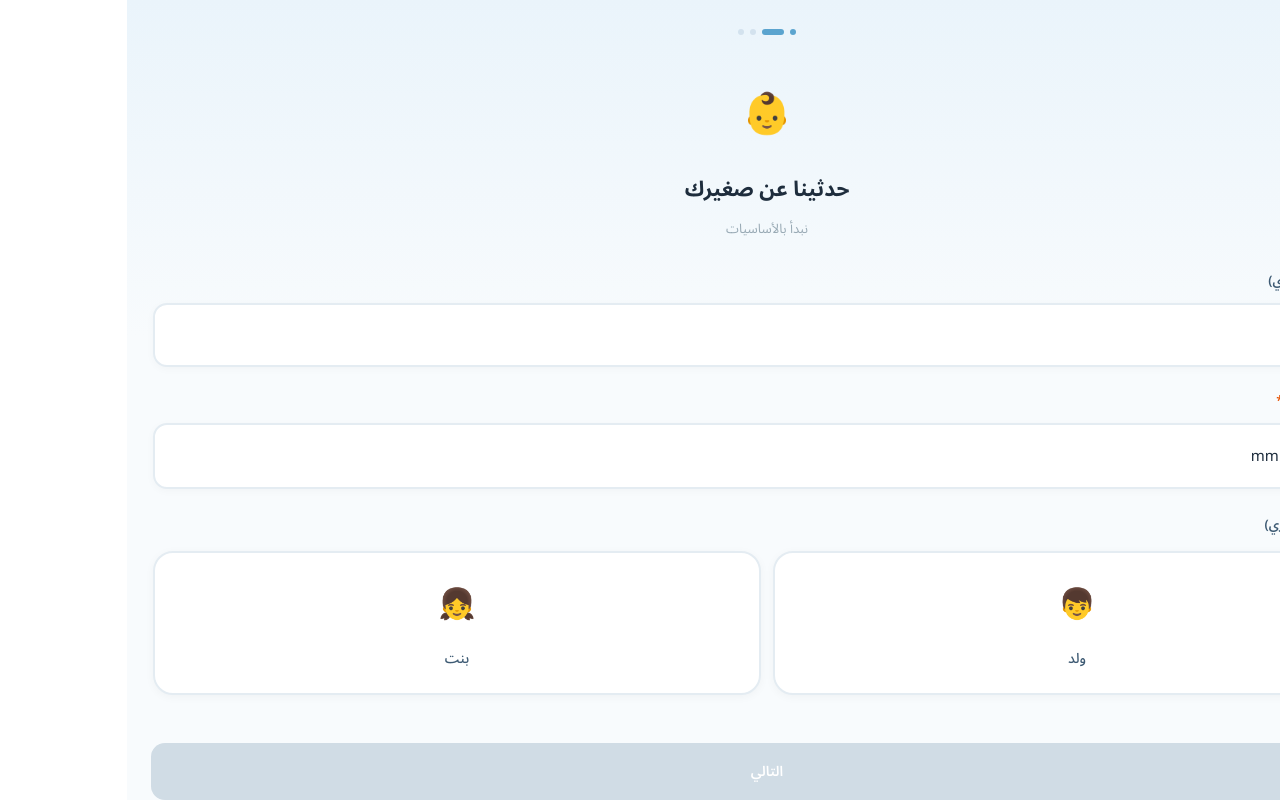
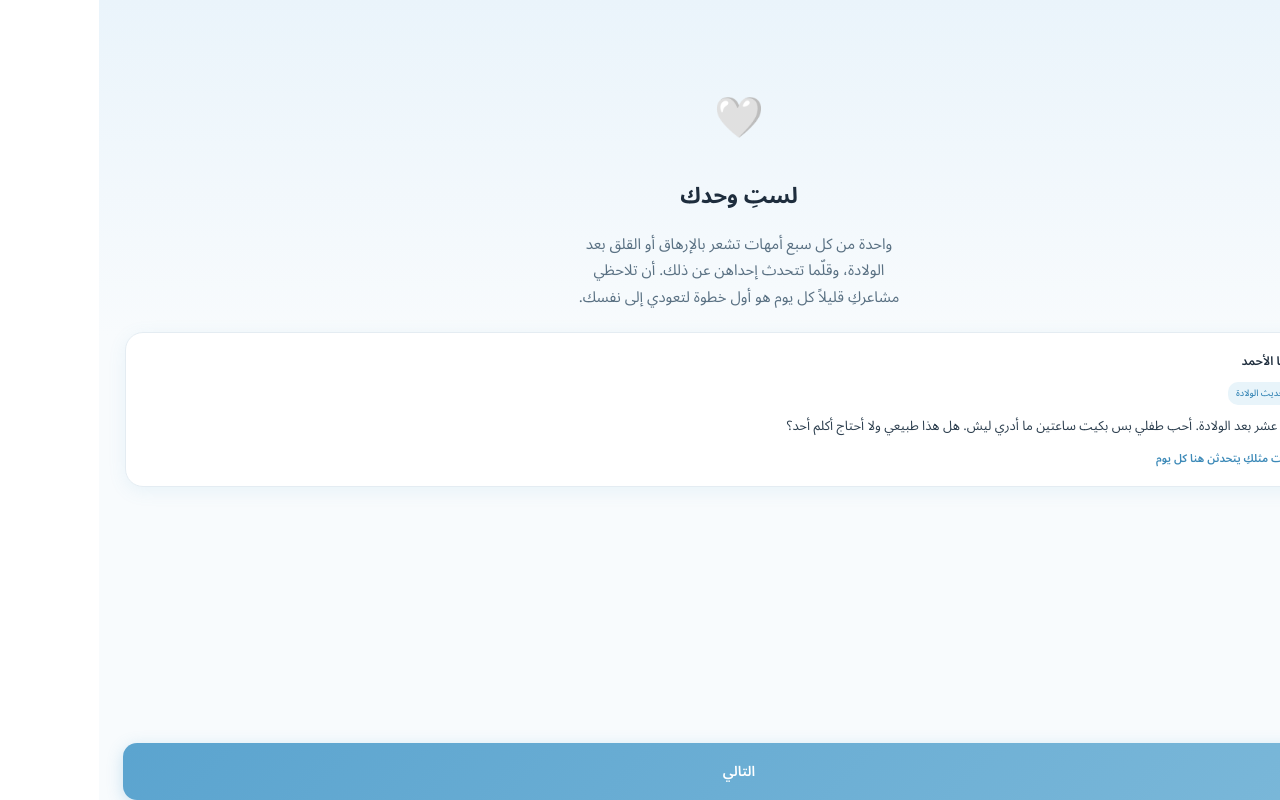
Before and after one commit to ademstiti/olfah, a React (Vite) app: page / in a window 1280 px wide. Both pictures are taken after a click on the button "التالي". Built offline with nearby package versions, Linux system fonts and the light colour scheme.

Commit message:
feat: expand onboarding experience with additional steps and localized content

```diff
--- a/src/App.jsx
+++ b/src/App.jsx
@@ -199,6 +199,20 @@ const T = {
     onbSkip: "تخطي", onbNext: "التالي", onbBack: "السابق",
     onbAgePreview: (n, w) => `${n || "طفلك"} عمره ${w} ${w === 1 ? "أسبوع" : "أسابيع"} 🌱`,
     onbDone: "كل شيء جاهز 💛",
+    onbSkipIntro: "تخطي المقدمة",
+    onbWelcomeLine: "بعض الأيام تكون جميلة، وفي ليالٍ تستيقظين الثالثة فجراً وتسألين نفسك: هل أفعل الصواب؟ كلاهما طبيعي تماماً، ولستِ وحدك في هذا.",
+    onbNotAloneTitle: "لستِ وحدك",
+    onbNotAlone: "واحدة من كل سبع أمهات تشعر بالإرهاق أو القلق بعد الولادة، وقلّما تتحدث إحداهن عن ذلك. أن تلاحظي مشاعركِ قليلاً كل يوم هو أول خطوة لتعودي إلى نفسك.",
+    onbNotAloneFoot: "أمهات مثلكِ يتحدثن هنا كل يوم",
+    onbWhyTitle: "ألفة صُنعت لأجلك",
+    onbWhySub: "ليست مجرد تطبيق آخر للأطفال",
+    onbWhy: [
+      { t: "تعرف طفلك أنتِ", s: "تجيبك عن سؤالك، لا عن 'طفلٍ في الشهر الثالث'" },
+      { t: "بلغتكِ ولهجتكِ", s: "عربي أو إنجليزي، بطريقتك في الكلام" },
+      { t: "تهتم بكِ أنتِ", s: "ترعاكِ أنتِ، لا طفلك فقط" },
+    ],
+    onbPayoffTitle: (n, w) => `مضى على ولادة ${n || "صغيرك"} ${w} ${w === 1 ? "أسبوع" : "أسابيع"} 🌱`,
+    onbPayoffBody: "سأتذكّر كل ما تسجّلينه من نوم ورضعات وكيف حالكِ أنتِ. وحين تسألينني شيئاً في الثالثة فجراً، أعرف قصتك مسبقاً.",
     escTitle: "تنبيه مهم", escSeeDoc: "تواصلي مع طبيب الآن",
     jWellbeingPH: "قلق، لحظة جميلة، أو بس كيف تحسين...",
     jStepNames: ["كيف حالك؟", "نومك", "الرضاعة", "طفلك اليوم", "أنتِ"],
@@ -277,6 +291,20 @@ const T = {
     onbSkip: "Skip", onbNext: "Continue", onbBack: "Back",
     onbAgePreview: (n, w) => `${n || "Baby"} is ${w} ${w === 1 ? "week" : "weeks"} old 🌱`,
     onbDone: "You're all set 💛",
+    onbSkipIntro: "Skip intro",
+    onbWelcomeLine: "Some days feel wonderful. Some nights you're wide awake at 3am wondering if you're getting it right. Both are completely normal — and you're not doing this alone.",
+    onbNotAloneTitle: "You're not alone",
+    onbNotAlone: "1 in 7 mothers feels overwhelmed or anxious after birth — and almost no one talks about it. Noticing how you feel, a little each day, is how you start to feel like yourself again.",
+    onbNotAloneFoot: "Mothers like you talk here every day",
+    onbWhyTitle: "Olfah is built for you",
+    onbWhySub: "Not just another baby app",
+    onbWhy: [
+      { t: "Knows your baby", s: "Answers about your little one, not 'a 3-week-old'" },
+      { t: "Your language, your dialect", s: "Arabic or English, the way you speak" },
+      { t: "Looks after you too", s: "Cares for you, not just the baby" },
+    ],
+    onbPayoffTitle: (n, w) => `${n || "Your baby"} is ${w} ${w === 1 ? "week" : "weeks"} old 🌱`,
+    onbPayoffBody: "I'll remember everything you log — sleep, feeds, and how you're doing. So when you ask me something at 3am, I already know your story.",
     escTitle: "Important", escSeeDoc: "Connect to a doctor now",
     jWellbeingPH: "A worry, a win, or just how you're feeling...",
     jStepNames: ["How are you?", "Your sleep", "Feeding", "Baby today", "Just you"],
@@ -698,17 +726,23 @@ export default function Olfah() {
     </div>
   );
 
-  // ─── ONBOARDING (warm, stepped, ≤2 min) ───
+  // ─── ONBOARDING (warm, stepped: 3 intro · 3 data · payoff) ───
   if (scr === S.ONBOARD) {
-    const ONB_STEPS = 4;
+    const ONB_STEPS = 7;           // 0-2 intro · 3-5 data · 6 payoff
+    const DATA_START = 3, DATA_END = 5;
     const step = onb.step;
     const setStep = (s) => setOnb(o => ({ ...o, step: s }));
     const previewW = onb.dob ? ageWeeks(onb.dob) : null;
+    const isData = step >= DATA_START && step <= DATA_END;
+    const isPayoff = step === ONB_STEPS - 1;
+    const canNext = step === DATA_START ? !!onb.dob : true; // DOB is the only gate
+    const skippable = step === 4 || step === 5;             // optional data steps
+    const advance = () => { if (step < ONB_STEPS - 1) setStep(step + 1); else saveOnboard(onb, lang); };
 
     // selectable card (icon + label), scales on select
-    const Card = ({ selected, onClick, icon, label, sub, wide }) => (
+    const Card = ({ selected, onClick, icon, label, sub }) => (
       <button onClick={onClick} style={{
-        flex: wide ? "1 1 100%" : 1, minWidth: 0, display: "flex", flexDirection: "column",
+        flex: 1, minWidth: 0, display: "flex", flexDirection: "column",
         alignItems: "center", gap: 8, padding: "20px 12px", borderRadius: 20, fontFamily: ff,
         border: `2px solid ${selected ? P : "#e4ecf2"}`, background: selected ? PL : "white",
         boxShadow: selected ? `0 0 0 4px ${P}22, 0 6px 18px rgba(91,164,207,.18)` : "0 2px 10px rgba(0,0,0,.04)",
@@ -720,33 +754,34 @@ export default function Olfah() {
       </button>
     );
 
-    const canNext = step === 1 ? !!onb.dob : true;   // DOB is the only gate
-    const optional = step === 2 || step === 3;
-    const advance = () => { if (step < ONB_STEPS - 1) setStep(step + 1); else saveOnboard(onb, lang); };
+    const solidarityPost = DEFAULT_POSTS[lang][1]; // the day-12 postpartum post
 
     return (
       <div className="screen-in" style={{ minHeight: "100vh", background: "linear-gradient(180deg,#EAF4FB 0%,#F8FBFD 42%)", display: "flex", flexDirection: "column", direction: dir, fontFamily: ff }}>
         <style>{css}</style>
 
-        {/* top bar: back · progress dots · skip */}
+        {/* top bar: back · (data) progress dots · skip */}
         <div style={{ padding: "16px 20px 4px", display: "flex", alignItems: "center", justifyContent: "space-between", minHeight: 40 }}>
-          <button onClick={() => step > 0 && setStep(step - 1)} style={{ background: "none", border: "none", padding: 0, width: 40, opacity: step > 0 ? 1 : 0, pointerEvents: step > 0 ? "auto" : "none" }}>{IC.back}</button>
-          <div style={{ display: "flex", gap: 6, alignItems: "center" }}>
-            {Array.from({ length: ONB_STEPS }).map((_, i) => (
-              <div key={i} style={{ height: 6, borderRadius: 3, background: i <= step ? P : "#d3e2ee", width: i === step ? 22 : 6, transition: "all .3s ease" }} />
+          <button onClick={() => step > 0 && setStep(step - 1)} style={{ background: "none", border: "none", padding: 0, width: 70, textAlign: rtl ? "right" : "left", opacity: step > 0 ? 1 : 0, pointerEvents: step > 0 ? "auto" : "none" }}>{IC.back}</button>
+          <div style={{ display: "flex", gap: 6, alignItems: "center", opacity: isData ? 1 : 0 }}>
+            {Array.from({ length: DATA_END - DATA_START + 1 }).map((_, i) => (
+              <div key={i} style={{ height: 6, borderRadius: 3, background: i <= step - DATA_START ? P : "#d3e2ee", width: i === step - DATA_START ? 22 : 6, transition: "all .3s ease" }} />
             ))}
           </div>
-          <button onClick={advance} style={{ background: "none", border: "none", fontSize: 12, color: "#a9bccb", fontFamily: ff, width: 40, textAlign: rtl ? "left" : "right", visibility: optional ? "visible" : "hidden" }}>{t.onbSkip}</button>
+          <button onClick={() => step === 0 ? setStep(DATA_START) : advance()}
+            style={{ background: "none", border: "none", fontSize: 12, color: "#a9bccb", fontFamily: ff, width: 70, textAlign: rtl ? "left" : "right", visibility: (step === 0 || skippable) ? "visible" : "hidden" }}>
+            {step === 0 ? t.onbSkipIntro : t.onbSkip}
+          </button>
         </div>
 
-        <div key={step} className="fade-up" style={{ flex: 1, overflowY: "auto", padding: "20px 26px 12px", display: "flex", flexDirection: "column" }}>
+        <div key={step} className="fade-up" style={{ flex: 1, overflowY: "auto", padding: "16px 26px 12px", display: "flex", flexDirection: "column" }}>
 
-          {/* Step 0 — welcome + language */}
+          {/* Step 0 — warm welcome + language */}
           {step === 0 && <>
-            <div style={{ textAlign: "center", marginBottom: 30, marginTop: 12 }}>
-              <img src="/favicon.svg" width="76" height="76" style={{ borderRadius: 20, boxShadow: "0 10px 30px rgba(91,164,207,.3)", marginBottom: 18 }} alt="Olfah" />
-              <div style={{ fontSize: 25, fontWeight: 700, color: "#1e2d3d", marginBottom: 8 }}>{t.onbHero}</div>
-              <div style={{ fontSize: 14, color: "#7a8d9e", lineHeight: 1.6, maxWidth: 300, margin: "0 auto" }}>{t.onbHeroSub}</div>
+            <div style={{ textAlign: "center", marginBottom: 28, marginTop: 8 }}>
+              <img src="/favicon.svg" width="72" height="72" style={{ borderRadius: 20, boxShadow: "0 10px 30px rgba(91,164,207,.3)", marginBottom: 16 }} alt="Olfah" />
+              <div style={{ fontSize: 25, fontWeight: 700, color: "#1e2d3d", marginBottom: 12 }}>{t.onbHero}</div>
+              <div style={{ fontSize: 15, color: "#5a7183", lineHeight: 1.75, maxWidth: 320, margin: "0 auto" }}>{t.onbWelcomeLine}</div>
             </div>
             <div style={{ fontSize: 13, fontWeight: 600, color: "#3d5a73", marginBottom: 12, textAlign: "center" }}>{t.onbLangQ}</div>
             <div style={{ display: "flex", gap: 12 }}>
@@ -756,8 +791,51 @@ export default function Olfah() {
             </div>
           </>}
 
-          {/* Step 1 — baby basics */}
+          {/* Step 1 — you're not alone */}
           {step === 1 && <>
+            <div style={{ textAlign: "center", marginBottom: 22, marginTop: 8 }}>
+              <div style={{ fontSize: 40, marginBottom: 12 }}>🤍</div>
+              <div style={{ fontSize: 22, fontWeight: 700, color: "#1e2d3d", marginBottom: 12 }}>{t.onbNotAloneTitle}</div>
+              <div style={{ fontSize: 15, color: "#5a7183", lineHeight: 1.75, maxWidth: 330, margin: "0 auto" }}>{t.onbNotAlone}</div>
+            </div>
+            {/* real solidarity, not a scary stat */}
+            <div style={{ background: "white", borderRadius: 18, padding: "16px", border: "1px solid #e4ecf2", boxShadow: "0 4px 18px rgba(91,164,207,.1)" }}>
+              <div style={{ display: "flex", alignItems: "center", gap: 10, marginBottom: 8 }}>
+                <div style={{ width: 34, height: 34, borderRadius: "50%", background: `linear-gradient(135deg,${PL},${P}44)`, display: "flex", alignItems: "center", justifyContent: "center", fontSize: 14, fontWeight: 700, color: PD }}>{solidarityPost.name.charAt(0)}</div>
+                <div>
+                  <div style={{ fontSize: 12, fontWeight: 600, color: "#1e2d3d" }}>{solidarityPost.name}</div>
+                  <div style={{ fontSize: 9, background: PL, color: PD, padding: "2px 8px", borderRadius: 10, fontWeight: 500, display: "inline-block", marginTop: 2 }}>{solidarityPost.badge}</div>
+                </div>
+              </div>
+              <div style={{ fontSize: 13, color: "#2d3f4f", lineHeight: 1.65, marginBottom: 10 }}>{solidarityPost.text}</div>
+              <div style={{ display: "flex", alignItems: "center", gap: 6, fontSize: 11, color: PD, fontWeight: 600 }}>
+                {IC.heart(PD, true)} {solidarityPost.replies.length + 46} {t.onbNotAloneFoot}
+              </div>
+            </div>
+          </>}
+
+          {/* Step 2 — why Olfah is for you */}
+          {step === 2 && <>
+            <div style={{ textAlign: "center", marginBottom: 26, marginTop: 8 }}>
+              <div style={{ fontSize: 40, marginBottom: 12 }}>💛</div>
+              <div style={{ fontSize: 22, fontWeight: 700, color: "#1e2d3d", marginBottom: 4 }}>{t.onbWhyTitle}</div>
+              <div style={{ fontSize: 13, color: "#99aab5" }}>{t.onbWhySub}</div>
+            </div>
+            <div style={{ display: "flex", flexDirection: "column", gap: 12 }}>
+              {t.onbWhy.map((w, i) => (
+                <div key={i} className="fade-up" style={{ display: "flex", alignItems: "center", gap: 14, background: "white", borderRadius: 16, padding: "16px", border: "1px solid #e4ecf2", boxShadow: "0 2px 10px rgba(0,0,0,.04)", animationDelay: `${i * 0.08}s`, textAlign: rtl ? "right" : "left" }}>
+                  <div style={{ width: 44, height: 44, borderRadius: 14, background: PL, display: "flex", alignItems: "center", justifyContent: "center", fontSize: 24, flexShrink: 0 }}>{["👶", "🗣️", "🌸"][i]}</div>
+                  <div>
+                    <div style={{ fontSize: 15, fontWeight: 700, color: "#1e2d3d", marginBottom: 2 }}>{w.t}</div>
+                    <div style={{ fontSize: 12, color: "#7a8d9e", lineHeight: 1.5 }}>{w.s}</div>
+                  </div>
+                </div>
+              ))}
+            </div>
+          </>}
+
+          {/* Step 3 — baby basics */}
+          {step === 3 && <>
             <div style={{ textAlign: "center", marginBottom: 24 }}>
               <div style={{ fontSize: 40, marginBottom: 10 }}>👶</div>
               <div style={{ fontSize: 21, fontWeight: 700, color: "#1e2d3d", marginBottom: 4 }}>{t.onbBabyTitle}</div>
@@ -766,12 +844,13 @@ export default function Olfah() {
 
             <div style={{ fontSize: 13, fontWeight: 600, color: "#3d5a73", marginBottom: 8 }}>{t.onbName}</div>
             <input value={onb.name} onChange={e => setOnb(o => ({ ...o, name: e.target.value }))} placeholder={t.onbNamePH}
-              style={{ padding: "14px 16px", borderRadius: 14, border: `2px solid ${onb.name ? P : "#e4ecf2"}`, background: "white", fontSize: 15, color: "#1e2d3d", fontFamily: ff, marginBottom: 20, outline: "none", direction: dir, textAlign: rtl ? "right" : "left", boxShadow: "0 2px 8px rgba(0,0,0,.03)" }} />
+              style={{ padding: "14px 16px", borderRadius: 14, border: `2px solid ${onb.name ? P : "#e4ecf2"}`, background: "white", fontSize: 15, color: "#1e2d3d", fontFamily: ff, marginBottom: 20, outline: "none", direction: dir, textAlign: rtl ? "right" : "left", boxShadow: "0 2px 8px rgba(0,0,0,.03)", width: "100%" }} />
 
-            <div style={{ fontSize: 13, fontWeight: 600, color: "#3d5a73", marginBottom: 8 }}>{t.onbDob} <span style={{ color: WARN }}>*</span></div>
+            <div style={{ fontSize: 13, fontWeight: 600, color: "#3d5a73", marginBottom: 4 }}>{t.onbDob} <span style={{ color: WARN }}>*</span></div>
+            <div style={{ fontSize: 11, color: "#99aab5", marginBottom: 8 }}>{t.onbDobHelp}</div>
             <input type="date" value={onb.dob} max={dayKey(new Date())}
               onChange={e => setOnb(o => ({ ...o, dob: e.target.value }))}
-              style={{ padding: "14px 16px", borderRadius: 14, border: `2px solid ${onb.dob ? P : "#e4ecf2"}`, background: "white", fontSize: 15, color: "#1e2d3d", fontFamily: ff, outline: "none", direction: "ltr", textAlign: rtl ? "right" : "left", boxShadow: "0 2px 8px rgba(0,0,0,.03)" }} />
+              style={{ padding: "14px 16px", borderRadius: 14, border: `2px solid ${onb.dob ? P : "#e4ecf2"}`, background: "white", fontSize: 15, color: "#1e2d3d", fontFamily: ff, outline: "none", direction: "ltr", textAlign: rtl ? "right" : "left", boxShadow: "0 2px 8px rgba(0,0,0,.03)", width: "100%" }} />
             {previewW != null && (
               <div className="fade-up" style={{ marginTop: 12, padding: "10px 14px", borderRadius: 12, background: "#EAF6EC", border: "1px solid #C8E6C9", fontSize: 13, color: "#2E7D32", fontWeight: 600, textAlign: "center" }}>
                 {t.onbAgePreview(onb.name?.trim(), previewW)}
@@ -786,8 +865,8 @@ export default function Olfah() {
             </div>
           </>}
 
-          {/* Step 2 — feeding */}
-          {step === 2 && <>
+          {/* Step 4 — feeding */}
+          {step === 4 && <>
             <div style={{ textAlign: "center", marginBottom: 26 }}>
               <div style={{ fontSize: 40, marginBottom: 10 }}>🍼</div>
               <div style={{ fontSize: 21, fontWeight: 700, color: "#1e2d3d", marginBottom: 4 }}>{t.onbFeedTitle}</div>
@@ -800,8 +879,8 @@ export default function Olfah() {
             </div>
           </>}
 
-          {/* Step 3 — about mother */}
-          {step === 3 && <>
+          {/* Step 5 — about mother */}
+          {step === 5 && <>
             <div style={{ textAlign: "center", marginBottom: 26 }}>
               <div style={{ fontSize: 40, marginBottom: 10 }}>🌸</div>
               <div style={{ fontSize: 21, fontWeight: 700, color: "#1e2d3d", marginBottom: 4 }}>{t.onbYouTitle}</div>
@@ -820,12 +899,21 @@ export default function Olfah() {
               ))}
             </div>
           </>}
+
+          {/* Step 6 — personalized payoff */}
+          {isPayoff && <>
+            <div style={{ flex: 1, display: "flex", flexDirection: "column", alignItems: "center", justifyContent: "center", textAlign: "center" }}>
+              <div className="fade-up" style={{ width: 84, height: 84, borderRadius: "50%", background: PG, display: "flex", alignItems: "center", justifyContent: "center", fontSize: 40, marginBottom: 22, boxShadow: "0 10px 30px rgba(91,164,207,.35)" }}>🌱</div>
+              <div style={{ fontSize: 21, fontWeight: 700, color: "#1e2d3d", marginBottom: 14, lineHeight: 1.4 }}>{t.onbPayoffTitle(onb.name?.trim(), previewW || 0)}</div>
+              <div style={{ fontSize: 15, color: "#5a7183", lineHeight: 1.8, maxWidth: 330 }}>{t.onbPayoffBody}</div>
+            </div>
+          </>}
         </div>
 
         {/* footer */}
         <div style={{ padding: "12px 24px env(safe-area-inset-bottom,24px)", background: "transparent" }}>
           <Btn full onClick={advance} disabled={!canNext}>
-            {step === ONB_STEPS - 1 ? t.start : t.onbNext}
+            {isPayoff ? t.start : t.onbNext}
           </Btn>
         </div>
       </div>
```
